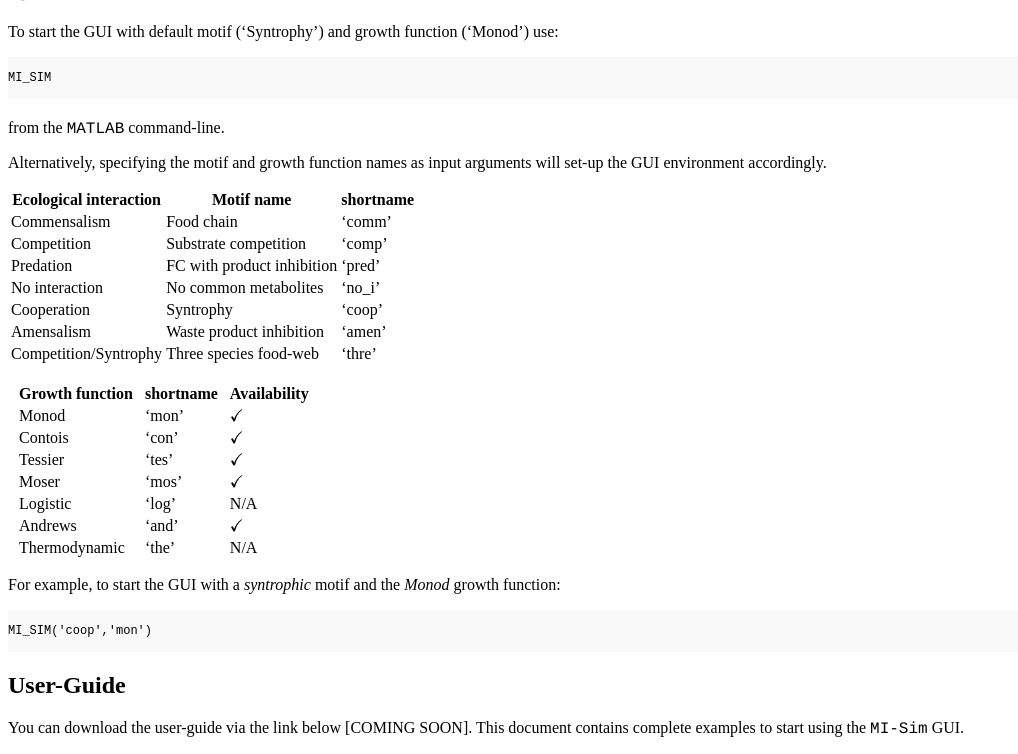
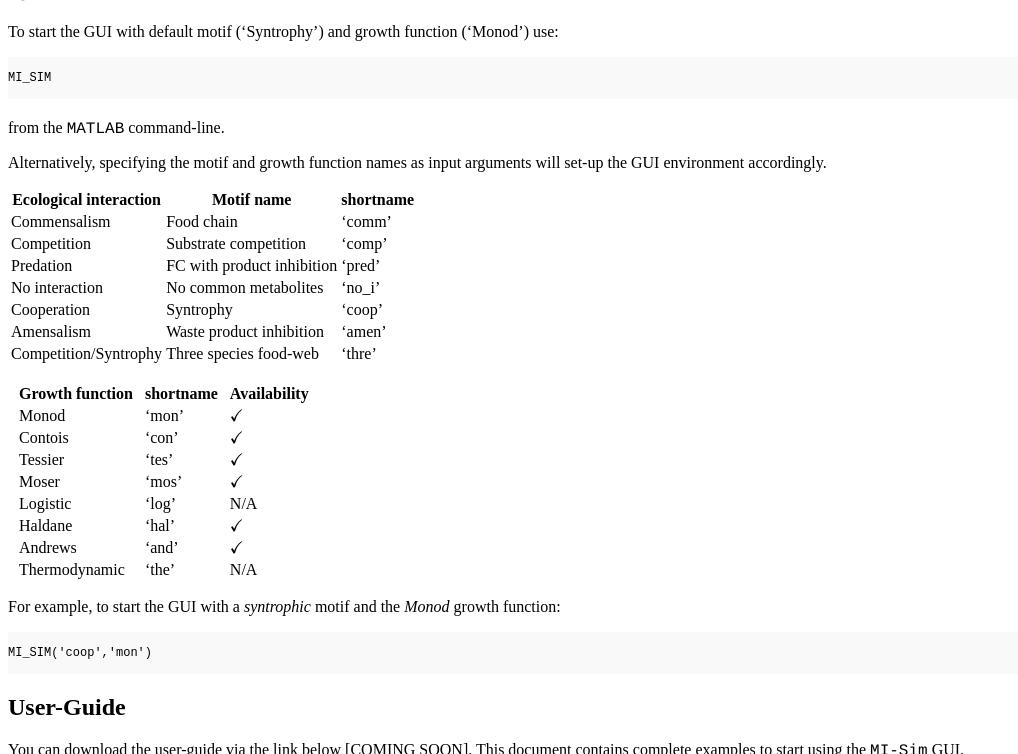
Before and after one commit to MI-SIM/MI-SIM.github.io, a Jekyll site: the page built from _posts/01-01-17-gettingstarted.md, in a window 1280 px wide and 900 px high, scrolled down 765 px, cut to the strip 0-754 px from the top of the window. Shown: the whole strip, without its empty margins (0-1018 px from the left). Built offline with Jekyll 4.4.1, drawn with Linux system fonts in a browser that asks for light colours; formulas are drawn with MathJax 3; a style sheet for code colours, icons or effects is not loaded.

Commit message:
Added Haldane growth model

```diff
--- a/_posts/01-01-17-gettingstarted.md
+++ b/_posts/01-01-17-gettingstarted.md
@@ -73,6 +73,7 @@ from the <span style="font-family:Courier;">MATLAB</span> command-line.
 ||Tessier        ||'tes'     ||$\checkmark$||
 ||Moser          ||'mos'     ||$\checkmark$||
 ||Logistic       ||'log'     ||N/A         ||
+||Haldane	 ||'hal'     ||$\checkmark$||
 ||Andrews        ||'and'     ||$\checkmark$||
 ||Thermodynamic  ||'the'     ||N/A         ||
 
```
